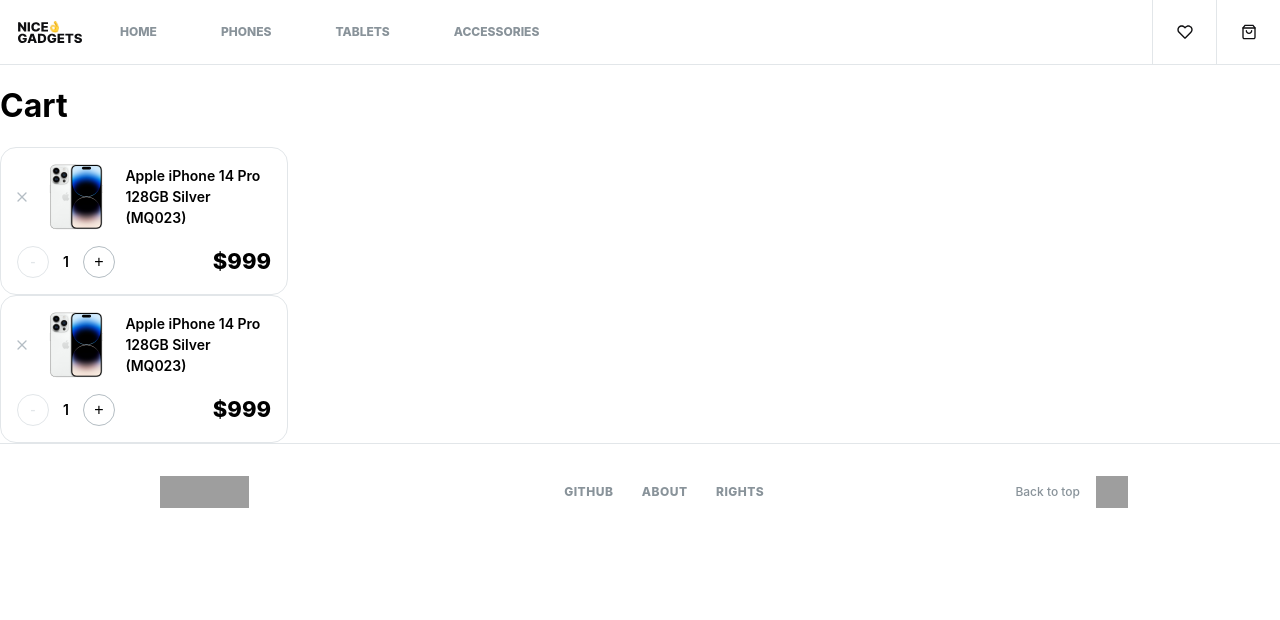
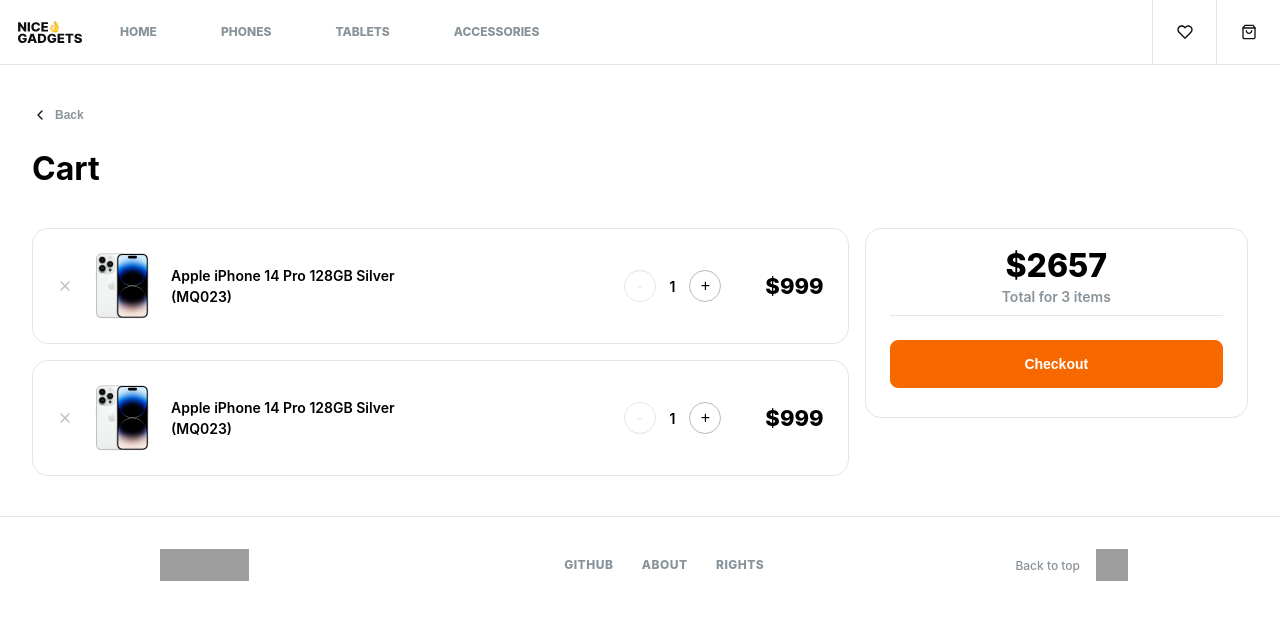
Before and after one commit to fe-jul23-NORM/NORM_FE, a React (Create React App) app: page /cart in a window 1280 px wide. Shown: the top 620 px of the page. Built offline with nearby package versions, Linux system fonts and the light colour scheme; grey boxes are pictures that could not be loaded.

Commit message:
feat: create cart

```diff
--- a/src/components/App/App.tsx
+++ b/src/components/App/App.tsx
@@ -10,8 +10,8 @@
     <Routes>
       <Route path='/' element={<Layout />}>
         <Route path='/phones' element={<Catalog />} />
+        <Route path='/cart' element={<Cart />} />
         <Route path='*' element={<NotFoundPage />} />
-        <Route path='/cart' element={<Cart />} />
       </Route>
     </Routes>
   );
--- a/src/components/Cart/Cart.scss
+++ b/src/components/Cart/Cart.scss
@@ -1,4 +1,5 @@
 @import '../../utils/mixins.scss';
+@import '../../utils/variable.scss';
 
 @font-face {
   font-family: "Mont Regular";
@@ -12,7 +13,126 @@
   font-weight: 800;
 }
 
+h1,
+span {
+  margin: 0;
+  padding: 0;
+}
+
 .cart {
   @include pageGrid;
+  margin: 24px 16px;
 
+  @include onTablet {
+    margin: 40px 24px;
+  }
+
+  @include onDeskTop {
+    margin: 40px 32px;
+  }
+
+  &__back {
+    display: flex;
+    align-items: center;
+  }
+
+  &__word {
+    text-align: center;
+    font-weight: 700;
+    font-size: 12px;
+    line-height: 16px;
+    color: $gray-secondary;
+    background-color: #fff;
+    border: 1px solid #fff;
+  }
+
+  &__arrow {
+    display: block;
+    width: 16px;
+    height: 16px;
+    background-image: url(../../images/icons/arrow-icon.svg);
+    background-repeat: no-repeat;
+    background-position: center;
+    background-color: #fff;
+    border: 1px solid #fff;
+  }
+
+  &__title {
+    grid-column: 1;
+    margin-bottom: 16px;
+  }
+
+  &__wrapper {
+    grid-column: 1 / 5;
+    display: flex;
+    flex-direction: column;
+    gap: 16px;
+
+    @include onTablet {
+      grid-column: 1 / 13;
+    }
+
+    @include onDeskTop {
+      grid-column: 1 / 17;
+    }
+  }
+
+  &__checkout {
+    grid-column: 1 / 5;
+    width: 100%;
+    height: 190px;
+    padding: 24px;
+    border: 1px solid $gray-elements;
+    border-radius: 16px;
+    box-sizing: border-box;
+
+    @include onTablet {
+      grid-column: 1 / 13;
+    }
+
+    @include onDeskTop {
+      grid-column: 17 / 25;
+    }
+  }
+
+  &__price {
+    display: flex;
+    flex-direction: column;
+    align-items: center;
+    justify-content: center;
+    height: 62px;
+    width: 100%;
+    border-bottom: 1px solid $gray-elements;
+  }
+
+  &__number {
+    font-weight: 800;
+    font-size: 32px;
+    line-height: 41px;
+  }
+
+  &__total {
+    padding-bottom: 16px;
+    font-weight: 600;
+    font-size: 14px;
+    line-height: 21px;
+    color: $gray-secondary;
+  }
+
+  &__buy {
+    height: 48px;
+    width: 100%;
+    margin-top: 16px;
+    background-color: $Accent;
+    border: 1px solid $Accent;
+    border-radius: 8px;
+    color: #fff;
+    font-weight: 700;
+    font-size: 14px;
+    line-height: 21px;
+
+    @include onDeskTop {
+      margin-top: 24px;
+    }
+  }
 }
--- a/src/components/Cart/Cart.tsx
+++ b/src/components/Cart/Cart.tsx
@@ -1,18 +1,52 @@
 import CartItem from "./CartItem";
+import './Cart.scss';
+import { useNavigate } from "react-router";
 
 const Cart = () => {
+  const navigate = useNavigate();
+  const goBack = () => {
+    navigate(-1);
+  }
+
   return (
     <div className="cart">
 
       <div className="cart__back">
-        <span className="cart__arrow"></span>
+        <button
+          className="cart__arrow"
+          onClick={goBack}
+        />
 
+        <button
+          className="cart__word"
+          onClick={goBack}
+        >
+          Back
+        </button>
       </div>
-      <h1>Cart</h1>
 
-      <CartItem />
-      <CartItem />
+      <h1 className="cart__title">Cart</h1>
 
+      <div className="cart__wrapper">
+
+        <div className="cart__item">
+          <CartItem />
+        </div>
+
+        <div className="cart__item">
+          <CartItem />
+        </div>
+      </div>
+
+      <div className="cart__checkout">
+
+        <div className="cart__price">
+          <span className="cart__number">$2657</span>
+          <span className="cart__total">Total for 3 items</span>
+        </div>
+
+        <button className="cart__buy">Checkout</button>
+      </div>
     </div>
   )
 }
--- a/src/components/Cart/CartItem.scss
+++ b/src/components/Cart/CartItem.scss
@@ -1,4 +1,5 @@
 @import '../../utils/variable.scss';
+@import '../../utils/mixins.scss';
 
 @font-face {
   font-family: "Mont Regular";
@@ -22,7 +23,6 @@
   display: flex;
   flex-direction: column;
   gap: 16px;
-  width: 288px;
   padding: 16px;
   border: 1px solid $gray-elements;
   border-radius: 16px;
@@ -30,6 +30,13 @@
   font-weight: 600;
   font-size: 14px;
   line-height: 21px;
+
+  @include onTablet {
+    flex-direction: row;
+    align-items: center;
+    justify-content: space-between;
+    padding: 24px;
+  }
 
   &__info {
     display: flex;
@@ -42,6 +49,10 @@
     align-items: center;
     justify-content: space-between;
     height: 32px;
+
+    @include onTablet {
+      width: 200px;
+    }
   }
 
   &__delete {
```
Also changed, not shown: src/images/icons/arrow-icon.svg (added).
